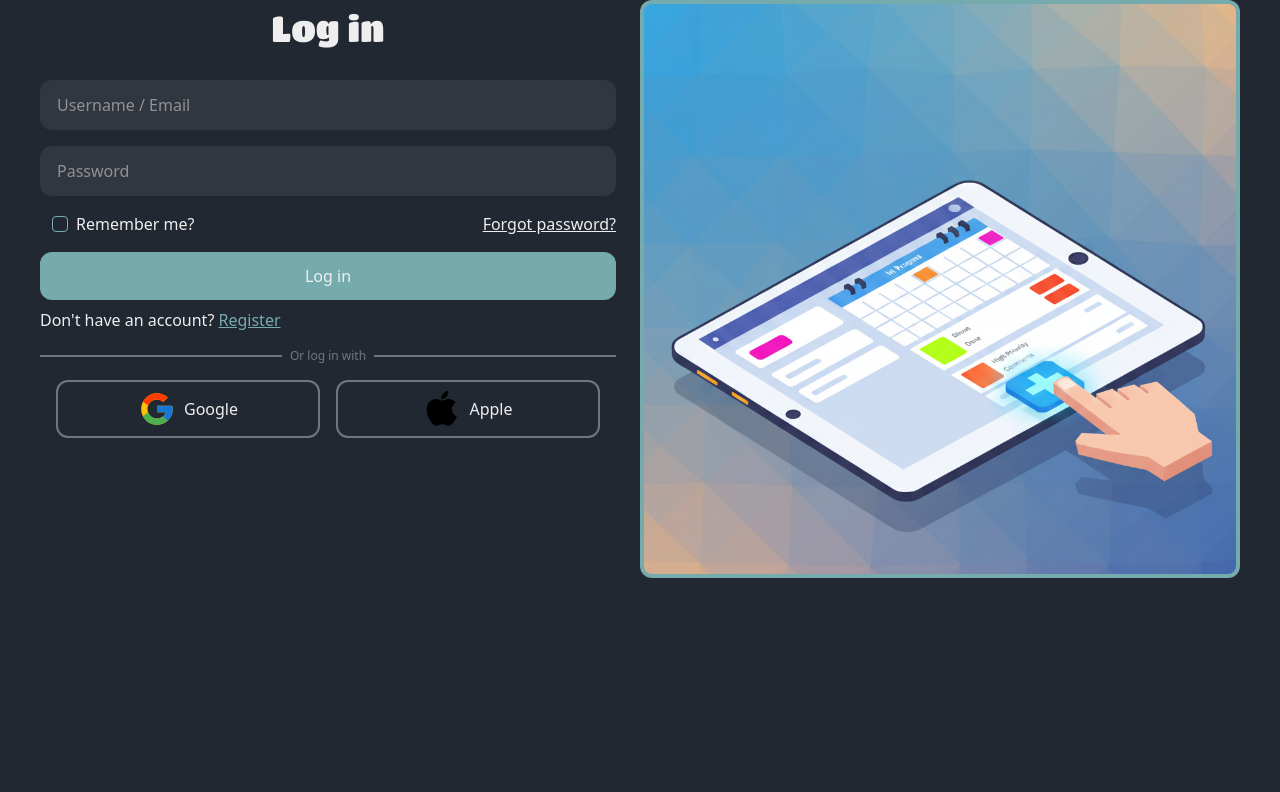
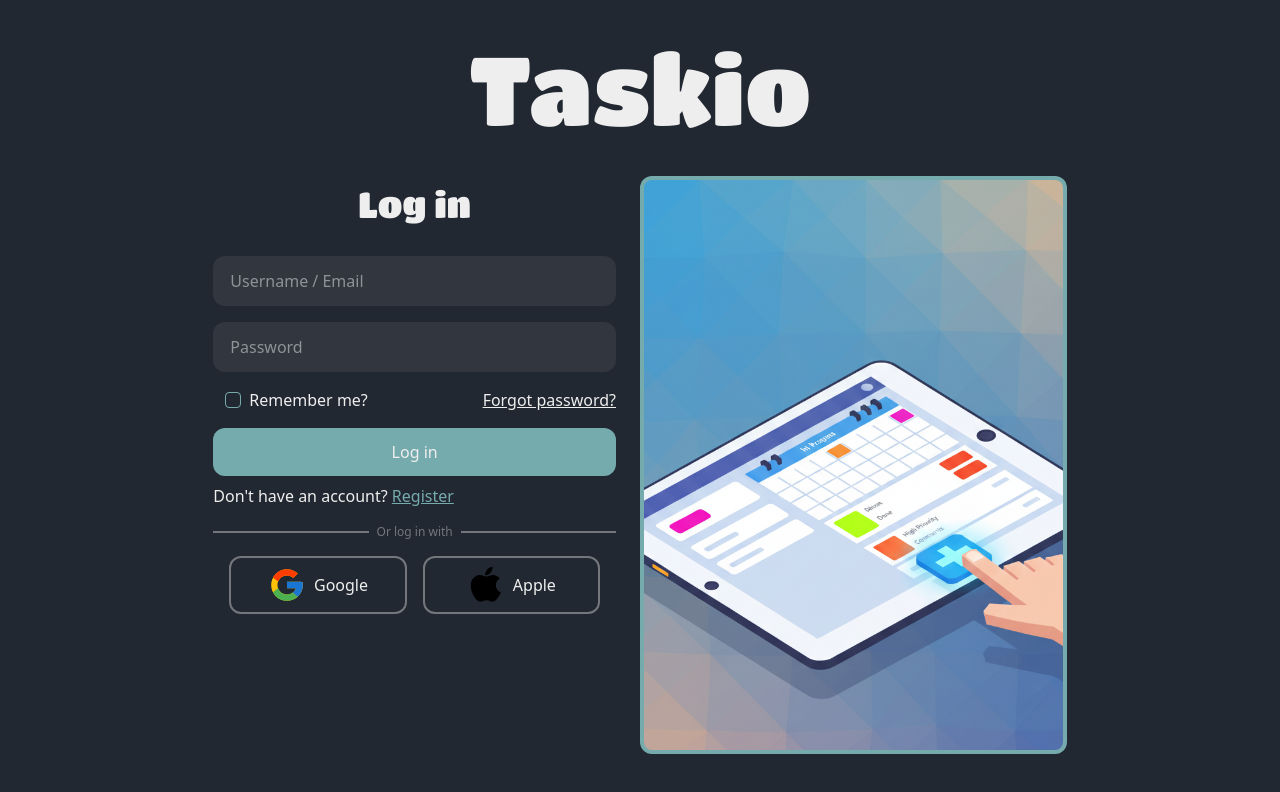
Before and after one commit to mehdihmr/TaskManager-frontend, a React (Vite) app: page /login in a window 1280 px wide. Shown: the top 792 px of the page. Built offline with nearby package versions, Linux system fonts and the light colour scheme; a web font is replaced by a local one.

Commit message:
authenticate the logging

```diff
--- a/src/dashboard/user/auth.jsx
+++ b/src/dashboard/user/auth.jsx
@@ -3,15 +3,17 @@ import Register from "./register";
 import { useState } from "react";
 import background from "../../assets/background3.png";
 
-export default function Auth({ onLoggedIn }) {
+export default function Auth() {
   const [isLoginView, setIsLoginView] = useState(true);
+  localStorage.removeItem("token");
   return (
-    <div className="flex flex-row justify-center mx-10 relative">
+    <>
+      <h1 className="text-8xl font-header-font text-center my-10">Taskio</h1>
+      <div className="flex flex-row justify-center relative w-2/3 mx-auto">
         <Login
           onSetView={(view) => {
             setIsLoginView(view);
           }}
-        onLoggedIn={onLoggedIn}
         />
         <Register
           onSetView={(view) => {
@@ -22,5 +24,6 @@ export default function Auth({ onLoggedIn }) {
           <img src={background} className="h-full w-full object-cover inset-0 p-1 rounded-xl" />
         </div>
       </div>
+    </>
   );
 }
```
Lines whose indentation alone changed are shown as unchanged.
